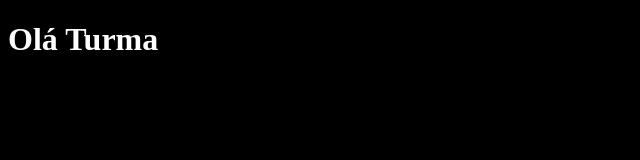
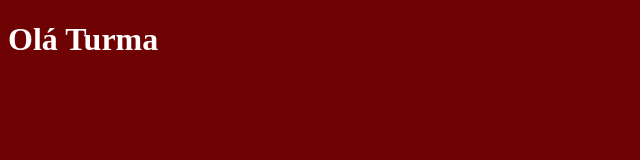
Before and after one commit to rommelcarneiro/pplcc-m-20241, a plain HTML site: page index.html in a window 1280 px wide. Shown: the whole page, without its empty margins (0-640 px from the left). Drawn offline with Linux system fonts and the light colour scheme.

Commit message:
Homenagem ao Mengão

```diff
--- a/style.css
+++ b/style.css
@@ -1,5 +1,5 @@
 body {
-    background-color: black;
+    background-color: rgb(111, 2, 2);
 }
 
 h1 {
```
